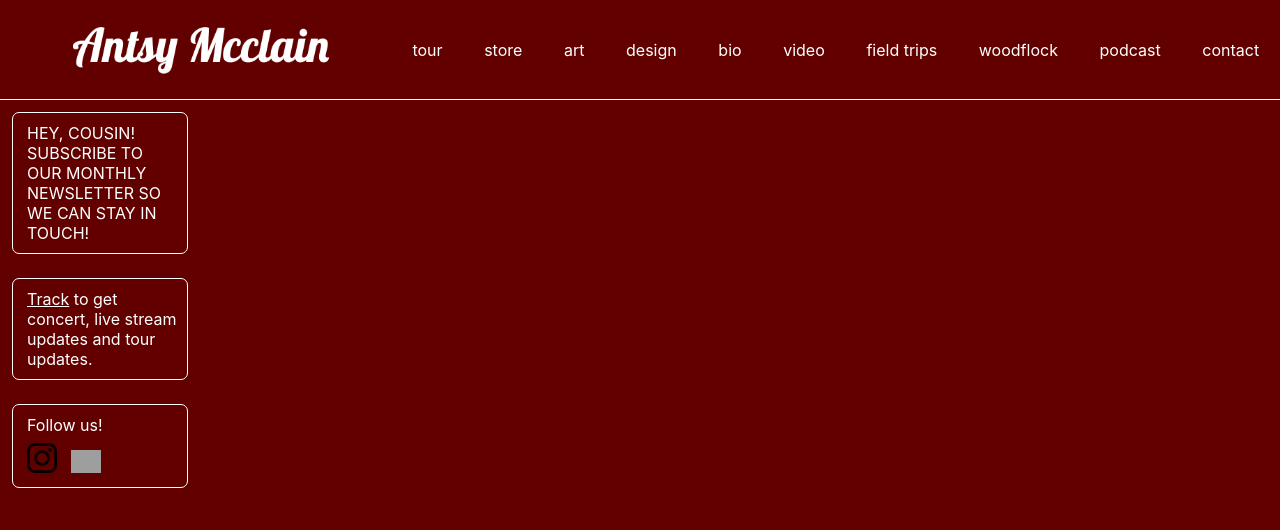
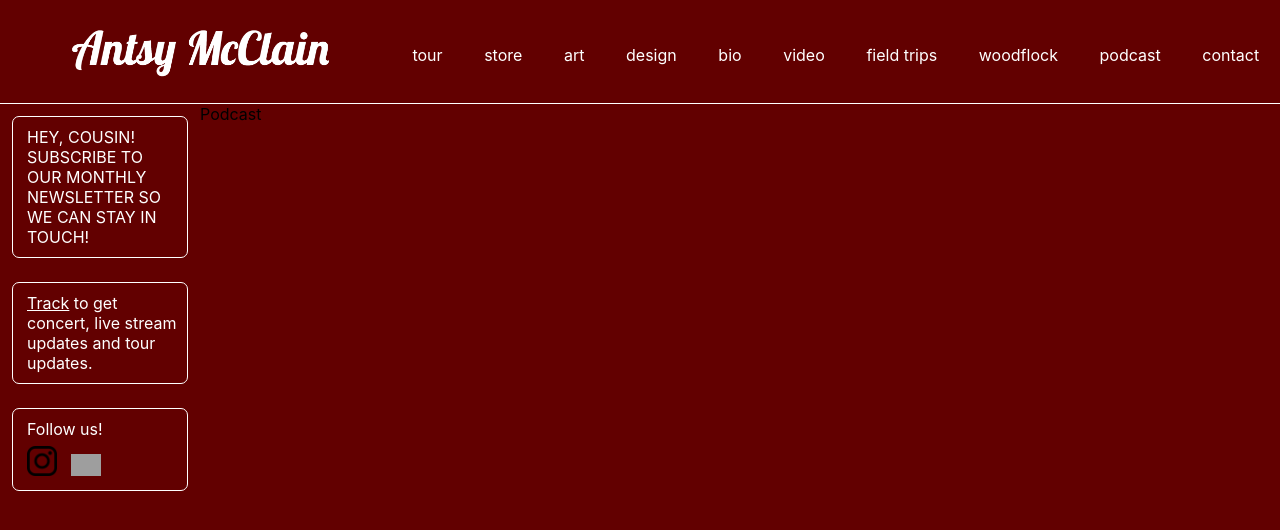
Before and after one commit to grantbell1996/unhitched, a React (Create React App) app: page /podcast in a window 1280 px wide. Shown: the top 530 px of the page. Built offline with nearby package versions, Linux system fonts and the light colour scheme; grey boxes are pictures that could not be loaded.

Commit message:
added podcast component

```diff
--- a/src/App.js
+++ b/src/App.js
@@ -12,6 +12,7 @@
 import Video from './components/Video/Video';
 import FieldTrips from './components/FieldTrips/FieldTrips';
 import Woodflock from './components/Woodflock/Woodflock';
+import Podcast from './components/Podcast/Podcast';
 
 function App() {
   return (
@@ -39,6 +40,8 @@
 
           <Route path="/woodflock" element={<Woodflock />}></Route>
 
+          <Route path="/podcast" element={<Podcast />}></Route>
+
         </Routes>
         </div>
       </BrowserRouter>
--- a/src/components/FieldTrips/FieldTrips.js
+++ b/src/components/FieldTrips/FieldTrips.js
@@ -9,6 +9,9 @@
     <div className='field_trip_body'>
         <img className="field_trip_header" src={FieldTripHeader}/>
         <img className='field_trip_img' src={FieldTripImage}/>
+        <div className='ft_dates'>
+          <div>dates here</div>
+        </div>
     </div>
   )
 }
--- a/src/components/Navbar/Navbar.css
+++ b/src/components/Navbar/Navbar.css
@@ -5,7 +5,7 @@
     justify-content: space-around;
     align-items: center;
     text-decoration: none;
-    padding-bottom: 1%;
+    padding-bottom: .5%;
     border-bottom: 1px solid; color: rgb(255, 255, 255);
     border-radius: px;
     margin-left: 3%;
--- /dev/null
+++ b/src/components/Podcast/Podcast.js
@@ -0,0 +1,9 @@
+import React from 'react'
+
+function Podcast() {
+  return (
+    <div>Podcast</div>
+  )
+}
+
+export default Podcast
```
Also changed, not shown: src/components/Podcast/Podcast.css (added), src/components/images/AntsyHomeLogo.png.
